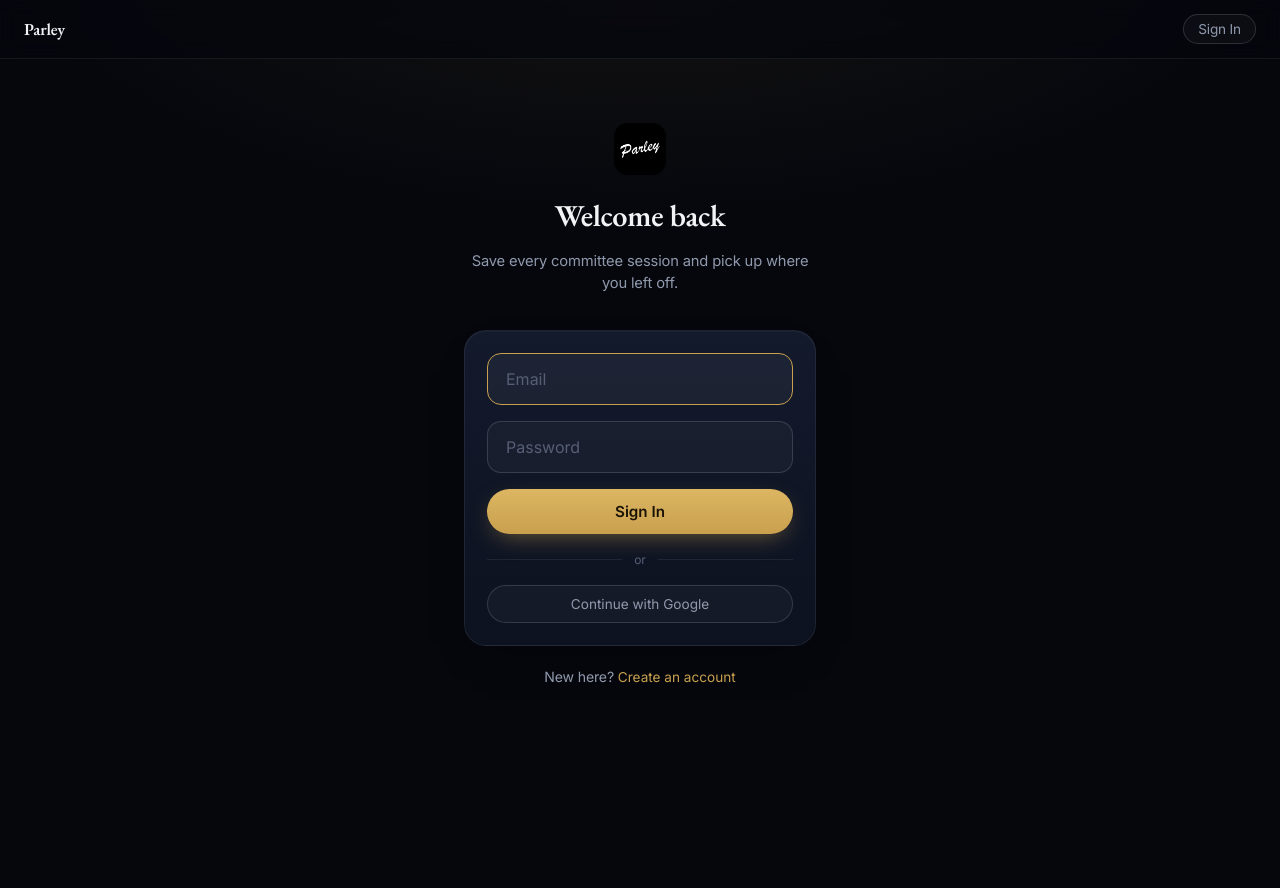
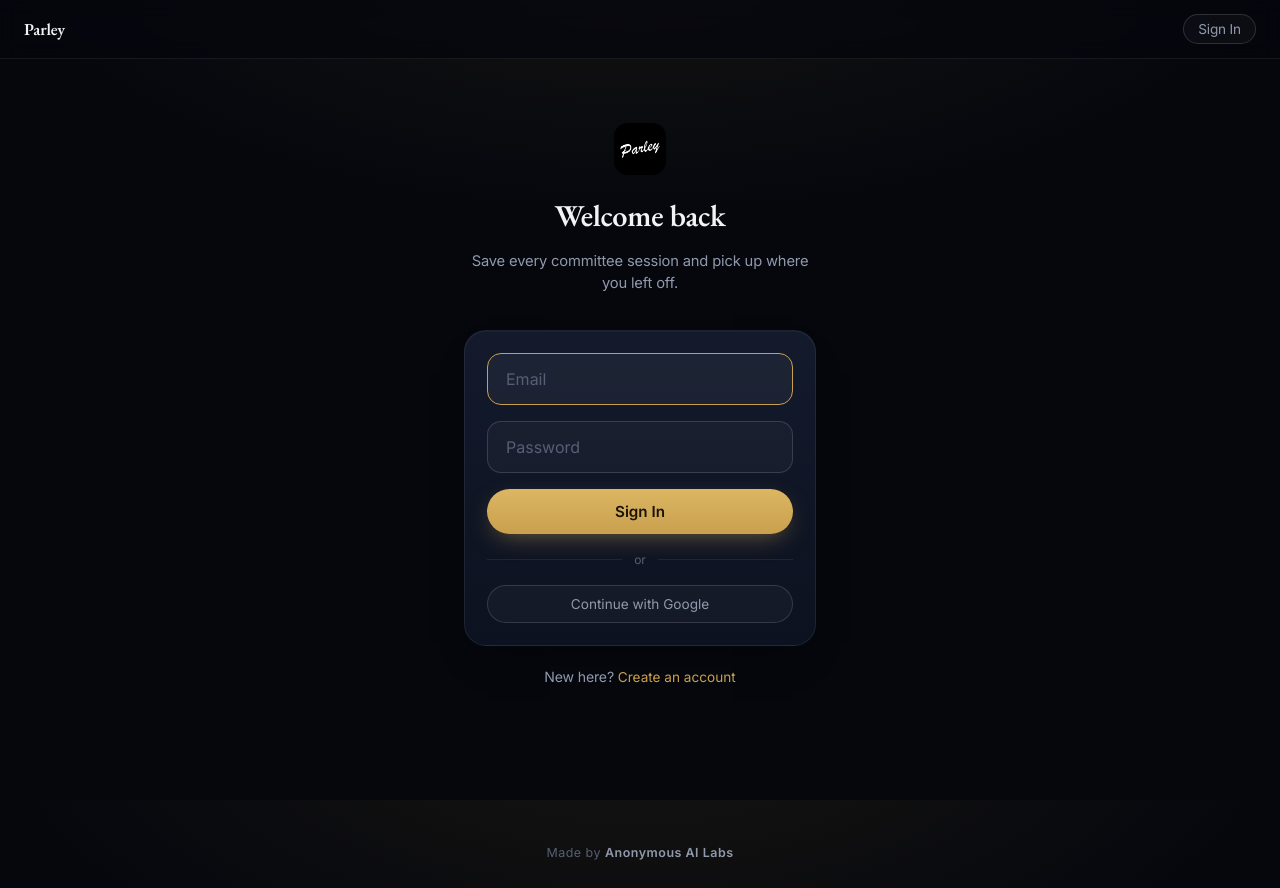
Before and after one commit to Anonymous48182122-cmyk/Parley, a React (Vite) app in the folder frontend/: page /auth in a window 1280 px wide. Before the commit the page ends 800 px from the top, so only its background shows below. Built offline with nearby package versions, Linux system fonts and the light colour scheme; no server answers.

Commit message:
Add "Made by Anonymous AI Labs" footer
Co-Authored-By: Claude Sonnet 5.5 <noreply@anthropic.com>

```diff
--- a/frontend/src/App.jsx
+++ b/frontend/src/App.jsx
@@ -7,6 +7,7 @@ import AuthPage from "./components/AuthPage.jsx";
 import HistoryPage from "./components/HistoryPage.jsx";
 import ReplayPage from "./components/ReplayPage.jsx";
 import RequireAuth from "./components/RequireAuth.jsx";
+import Footer from "./components/Footer.jsx";
 import TopNav from "./components/TopNav.jsx";
 import UpdatePrompt from "./components/UpdatePrompt.jsx";
 
@@ -37,6 +38,7 @@ export default function App() {
             }
           />
         </Routes>
+        <Footer />
         <Analytics />
       </BrowserRouter>
     </AuthProvider>
--- /dev/null
+++ b/frontend/src/components/Footer.jsx
@@ -0,0 +1,16 @@
+export default function Footer() {
+  return (
+    <footer
+      style={{
+        textAlign: "center",
+        padding: "36px 16px 28px",
+        marginTop: 24,
+        fontSize: "0.78rem",
+        letterSpacing: "0.04em",
+        color: "var(--text-faint)",
+      }}
+    >
+      Made by <span style={{ color: "var(--text-dim)", fontWeight: 600 }}>Anonymous AI Labs</span>
+    </footer>
+  );
+}
```
